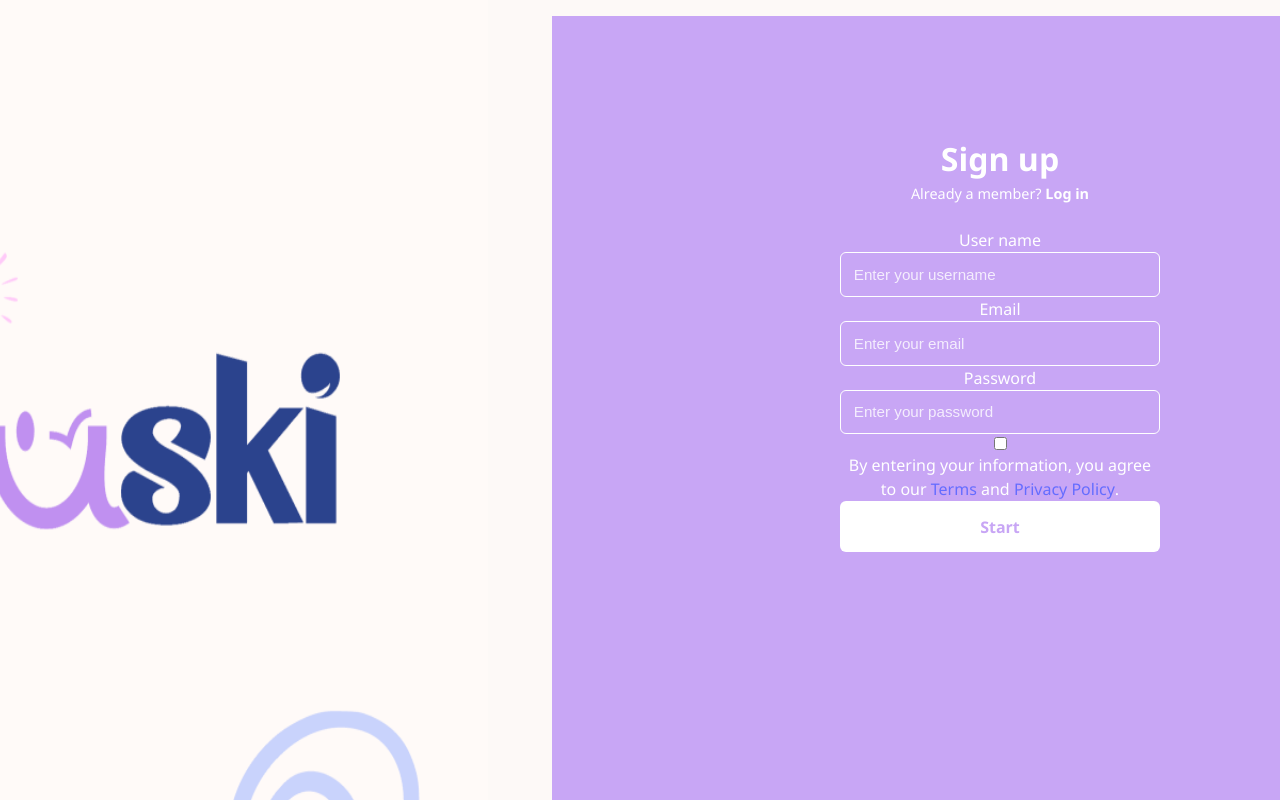
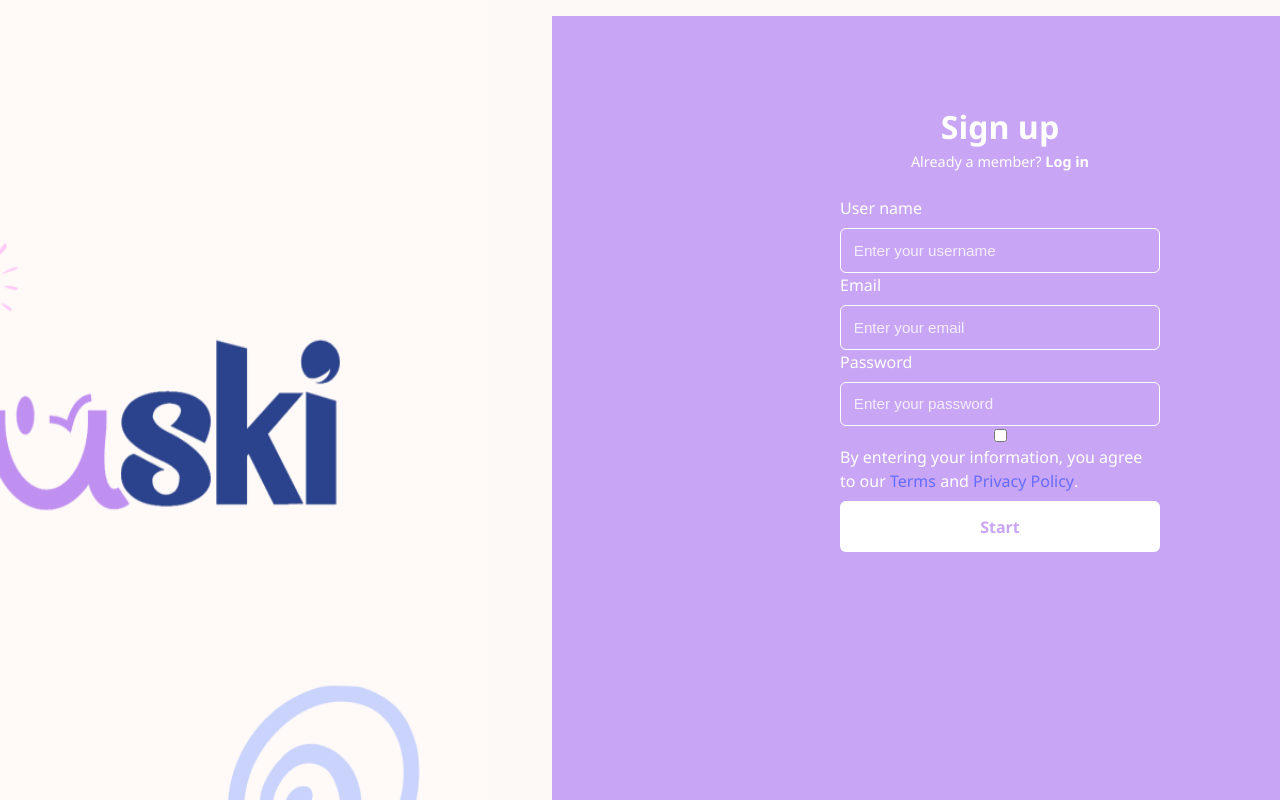
Before and after one commit to NikSala10/TaskiProject, a React (Vite) app: page / in a window 1280 px wide. Built offline with nearby package versions, Linux system fonts and the light colour scheme.

Commit message:
feat(register)Change in css label

```diff
--- a/src/components/FormRegister/SignUpForm.css
+++ b/src/components/FormRegister/SignUpForm.css
@@ -105,3 +105,9 @@ html, body {
   .signup-btn:hover {
     background: #eee;
   }
+  .form-group label {
+    text-align: left;
+    align-self: flex-start;
+    width: 100%;
+    margin-bottom: 0.5rem;
+}
```
